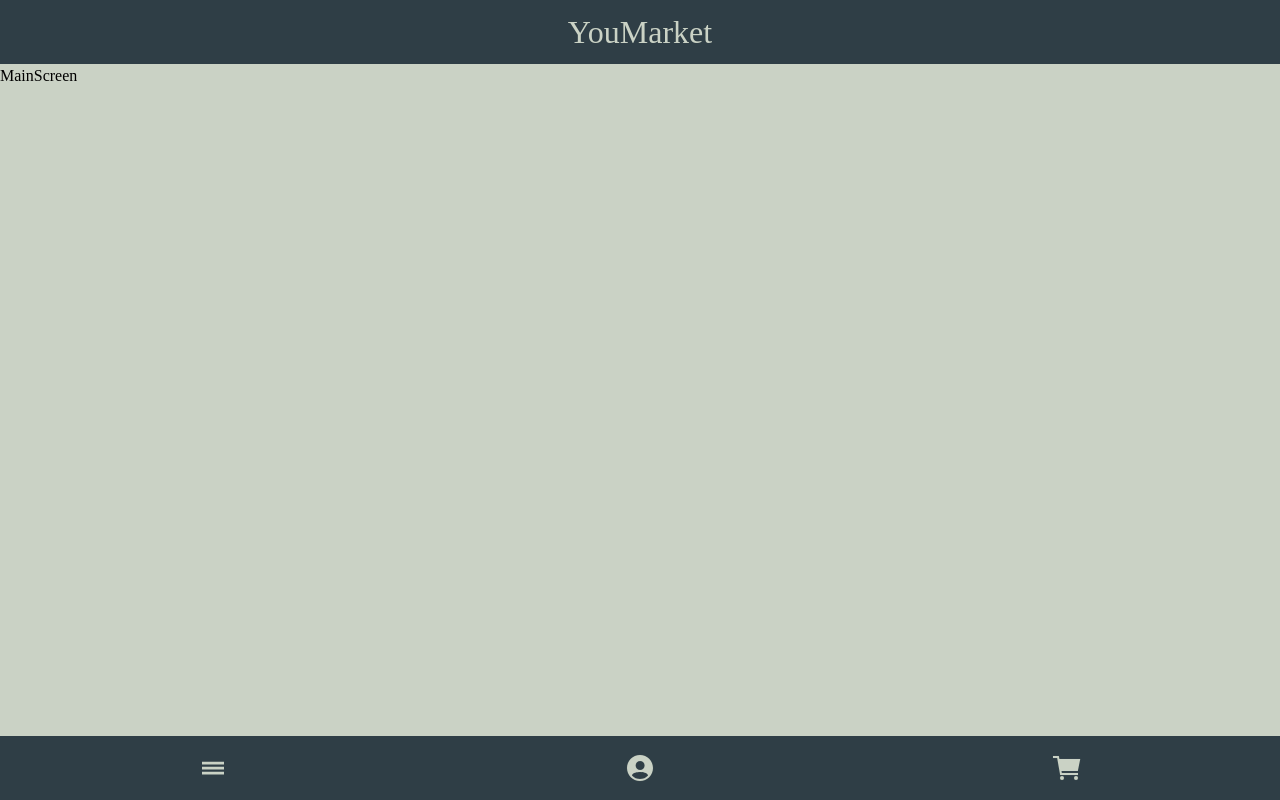
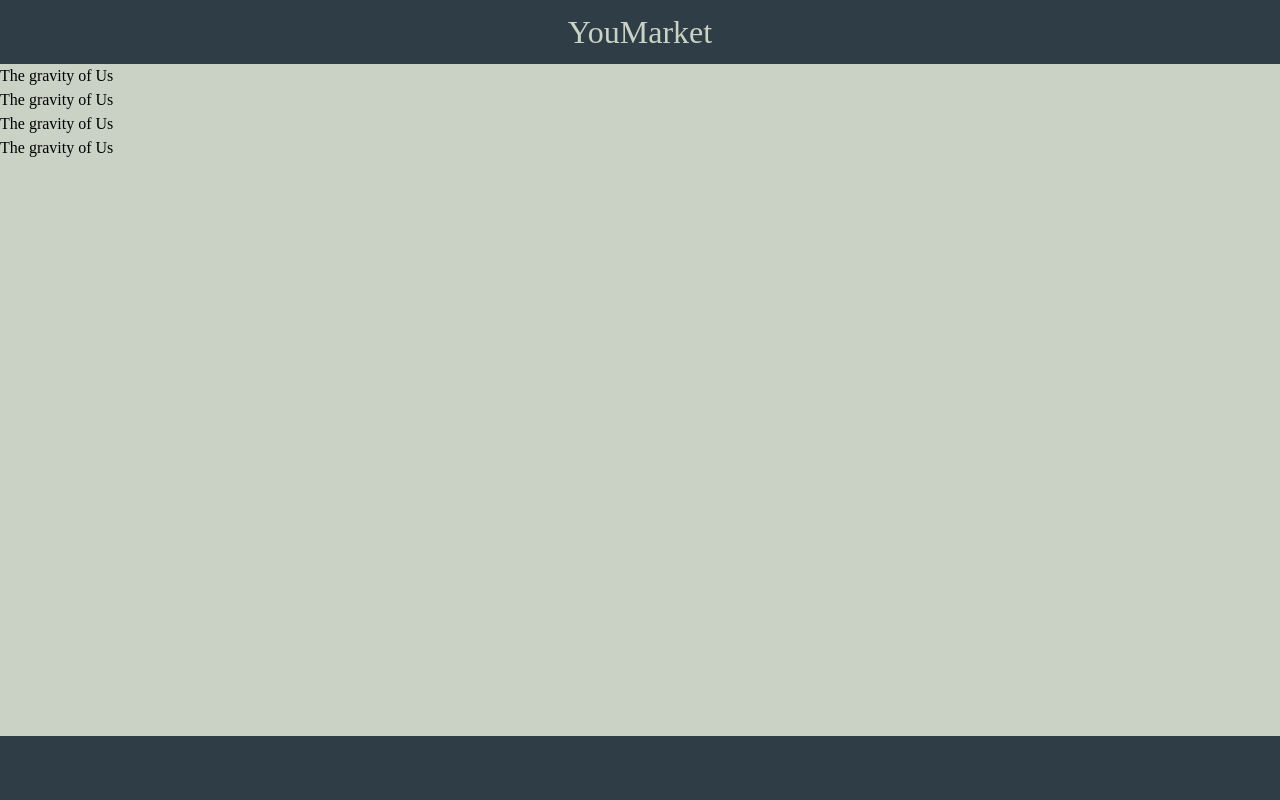
Before and after one commit to Fekete-Bruno/YouMarket-FrontEnd, a React (Create React App) app: page / in a window 1280 px wide. Built offline with nearby package versions, Linux system fonts and the light colour scheme.

Commit message:
feat: started product cards with mocked data

```diff
--- a/src/Components/MainPage/MainPage.js
+++ b/src/Components/MainPage/MainPage.js
@@ -3,10 +3,21 @@ import MainScreen from "../MainScreen/MainScreen";
 import Title from "../Title/Title";
 
 export default function MainPage(){
+
+    const mockProducts = [
+        {amount:"5",price:"120.54",image:"https://mckups.com/wp-content/uploads/2020/10/Book1-scaled.jpg",title:"The gravity of Us", category:"books", description:"New book, released in March 2022, and tells a beautiful love story"},
+
+        {amount:"5",price:"120.54",image:"https://mckups.com/wp-content/uploads/2020/10/Book1-scaled.jpg",title:"The gravity of Us", category:"books", description:"New book, released in March 2022, and tells a beautiful love story"},
+
+        {amount:"5",price:"120.54",image:"https://mckups.com/wp-content/uploads/2020/10/Book1-scaled.jpg",title:"The gravity of Us", category:"books", description:"New book, released in March 2022, and tells a beautiful love story"},
+
+        {amount:"5",price:"120.54",image:"https://mckups.com/wp-content/uploads/2020/10/Book1-scaled.jpg",title:"The gravity of Us", category:"books", description:"New book, released in March 2022, and tells a beautiful love story"},
+    ];
+
     return(
         <div>
             <Title />
-            <MainScreen />
+            <MainScreen products={mockProducts}/>
             <MainMenu />
         </div>
     );
--- a/src/Components/MainScreen/MainScreen.js
+++ b/src/Components/MainScreen/MainScreen.js
@@ -1,10 +1,11 @@
 
 import styled from "styled-components";
+import ProductCard from "../ProductCard/ProductCard";
 
-export default function MainScreen(){
+export default function MainScreen({products}){
     return(
         <MainScreenWrapper>
-            MainScreen
+            {products.map((product)=>{return(<ProductCard product={product}/>);})}
         </MainScreenWrapper>
     );
 }
--- /dev/null
+++ b/src/Components/ProductCard/ProductCard.js
@@ -0,0 +1,7 @@
+export default function ProductCard({product}){
+    return(
+        <div>
+            {product.title}
+        </div>
+    );
+}
```
